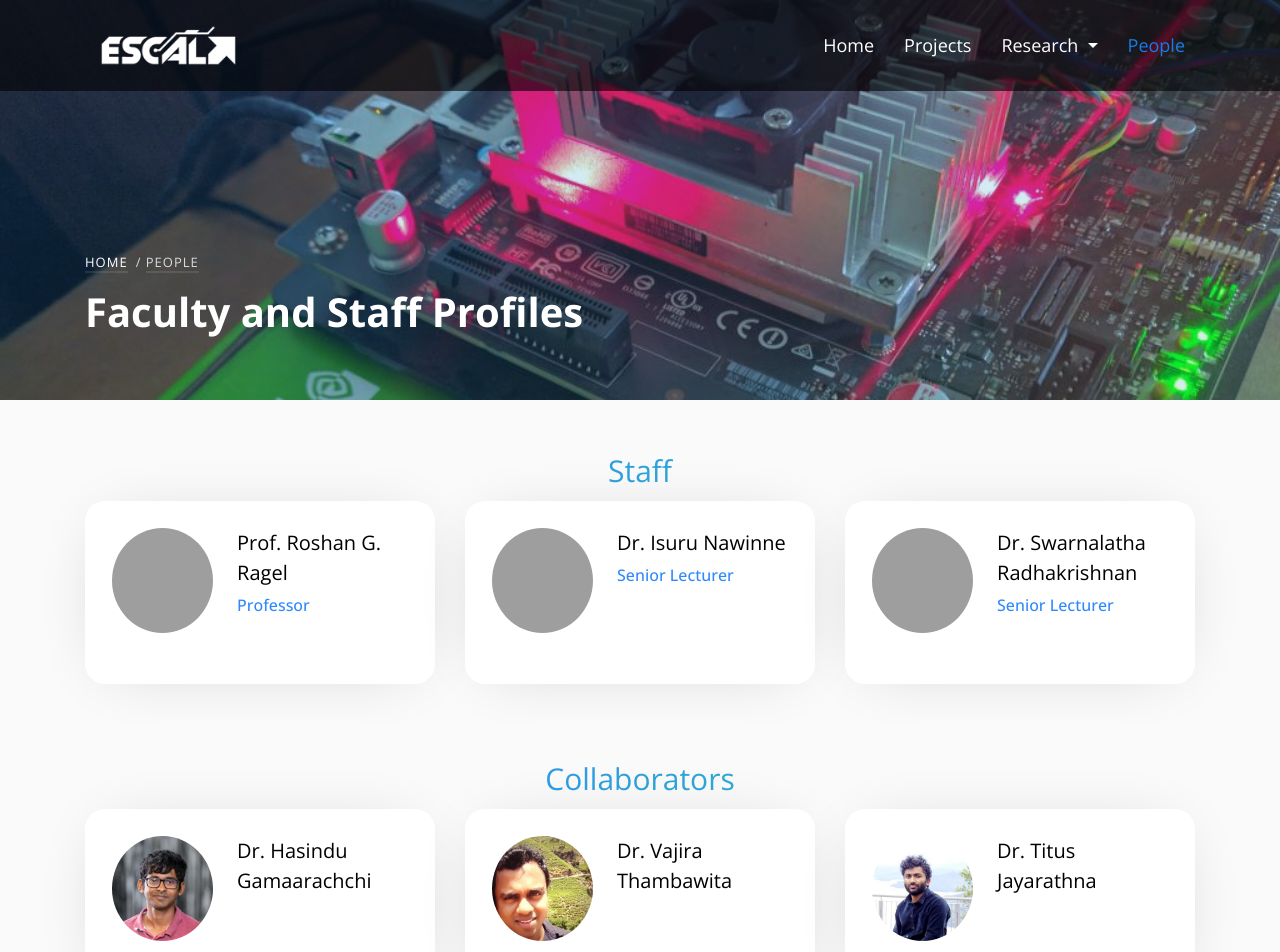
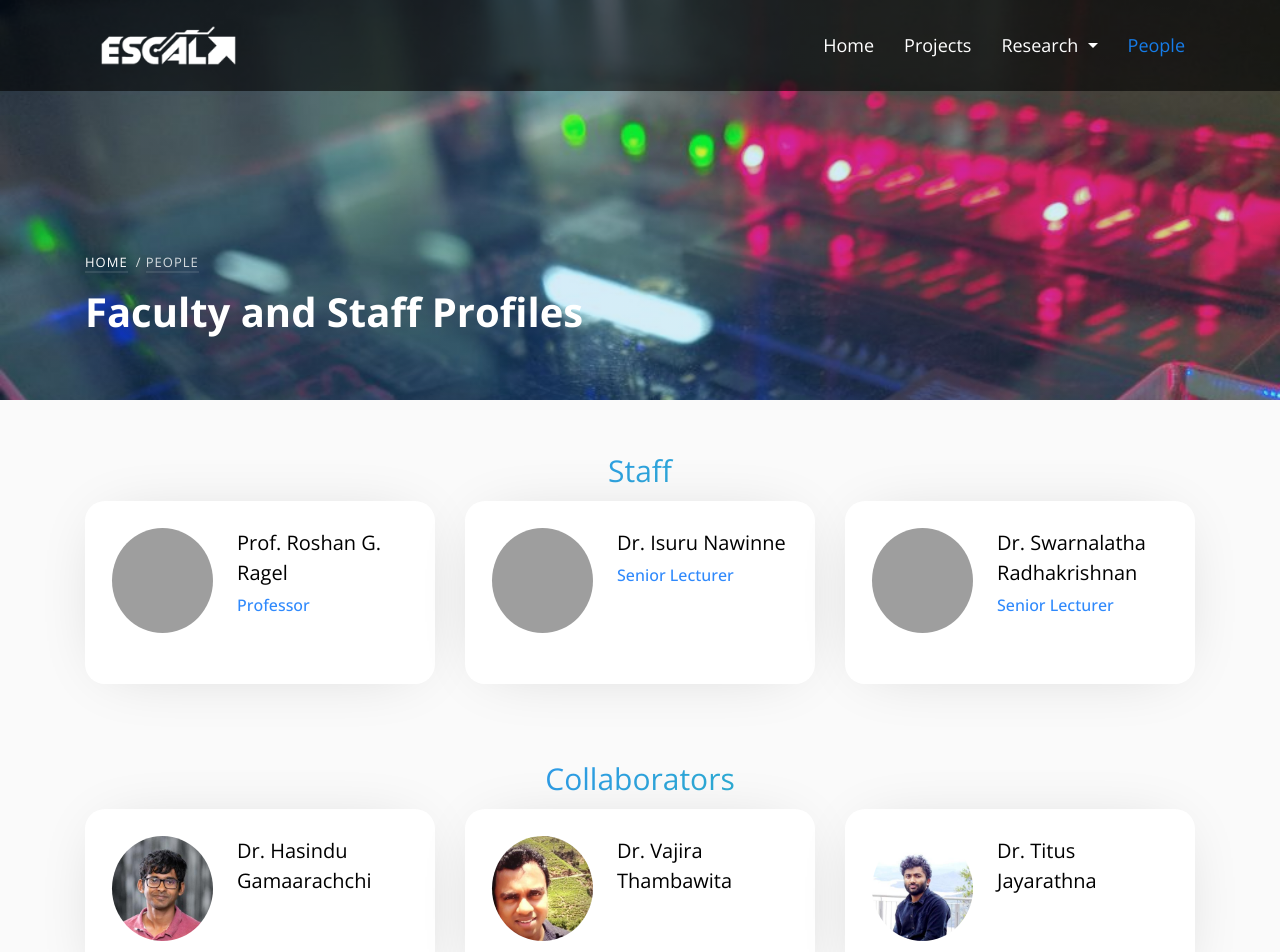
Before and after one commit to cepdnaclk/escal-new, a Jekyll site: the page built from pages/people/index.html, in a window 1280 px wide. Shown: the top 952 px of the page. Built offline with Jekyll 4.4.1, drawn with Linux system fonts in a browser that asks for light colours; some web fonts are replaced; grey boxes are pictures that could not be loaded.

Commit message:
Update with new images

```diff
--- a/pages/people/index.html
+++ b/pages/people/index.html
@@ -5,7 +5,7 @@ permalink: /people/
 ---
 
 <section class="home-slider owl-carousel">
-	<div class="slider-item bread-item" style="background-image: url('{{ './assets/images/img4.jpg' | relative_url }}')"
+	<div class="slider-item bread-item" style="background-image: url('{{ './assets/images/img3.jpg' | relative_url }}')"
 		data-stellar-background-ratio="0.5">
 		<div class="overlay"></div>
 		<div class="container" data-scrollax-parent="true">
--- a/pages/projects/index.html
+++ b/pages/projects/index.html
@@ -5,7 +5,7 @@ permalink: /projects/
 ---
 
 <section class="home-slider owl-carousel">
-    <div class="slider-item bread-item" style="background-image: url('{{ 'assets/images/img4.jpg' | relative_url }}');"
+    <div class="slider-item bread-item" style="background-image: url('{{ 'assets/images/projects.jpg' | relative_url }}');"
         data-stellar-background-ratio="0.5">
         <div class="overlay"></div>
         <div class="container" data-scrollax-parent="true">
```
